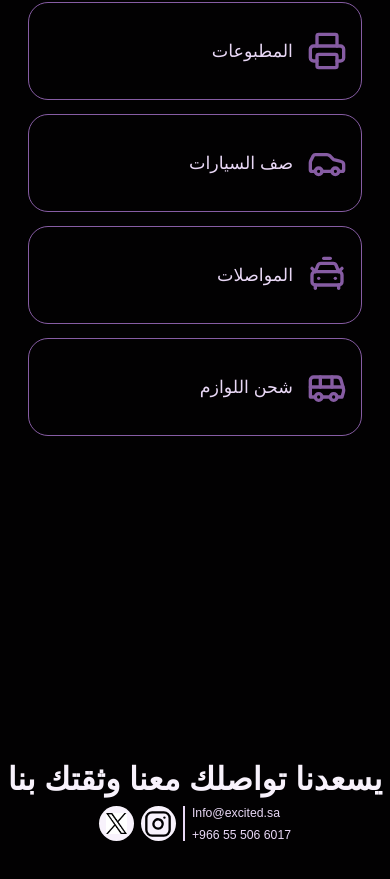
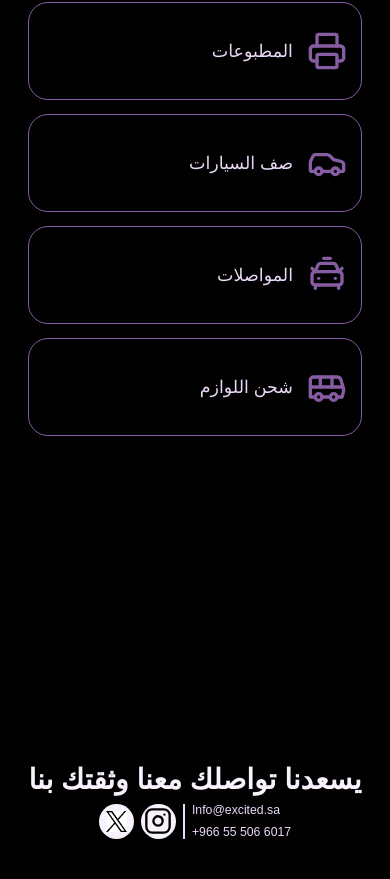
Before and after one commit to Paula-Refaat/Excited, a Next.js app: page / in a window 390 px wide. Shown: the part 6093-6972 px from the top of the page. Built offline with nearby package versions, Linux system fonts and the light colour scheme; a web font is replaced by a local one.

Commit message:
🐛 Fixing text alignment

```diff
--- a/src/components/contact.tsx
+++ b/src/components/contact.tsx
@@ -3,9 +3,11 @@ import React from 'react';
 
 const Contact = () => {
   return (
-    <div className="flex h-[50vh] items-center justify-center">
+    <div className="flex h-[50vh] items-center justify-center px-6">
       <div className="flex flex-col items-center">
-        <p className="text-2xl font-bold">يسعدنا تواصلك معنا وثقتك بنا</p>
+        <p className="text-center text-xl font-bold md:text-2xl">
+          يسعدنا تواصلك معنا وثقتك بنا
+        </p>
         <div className="flex items-center gap-2">
           <p lang="en" className="flex flex-col gap-1 text-sm text-secondary">
             <a href="mailto:Info@excited.sa">Info@excited.sa</a>
```
